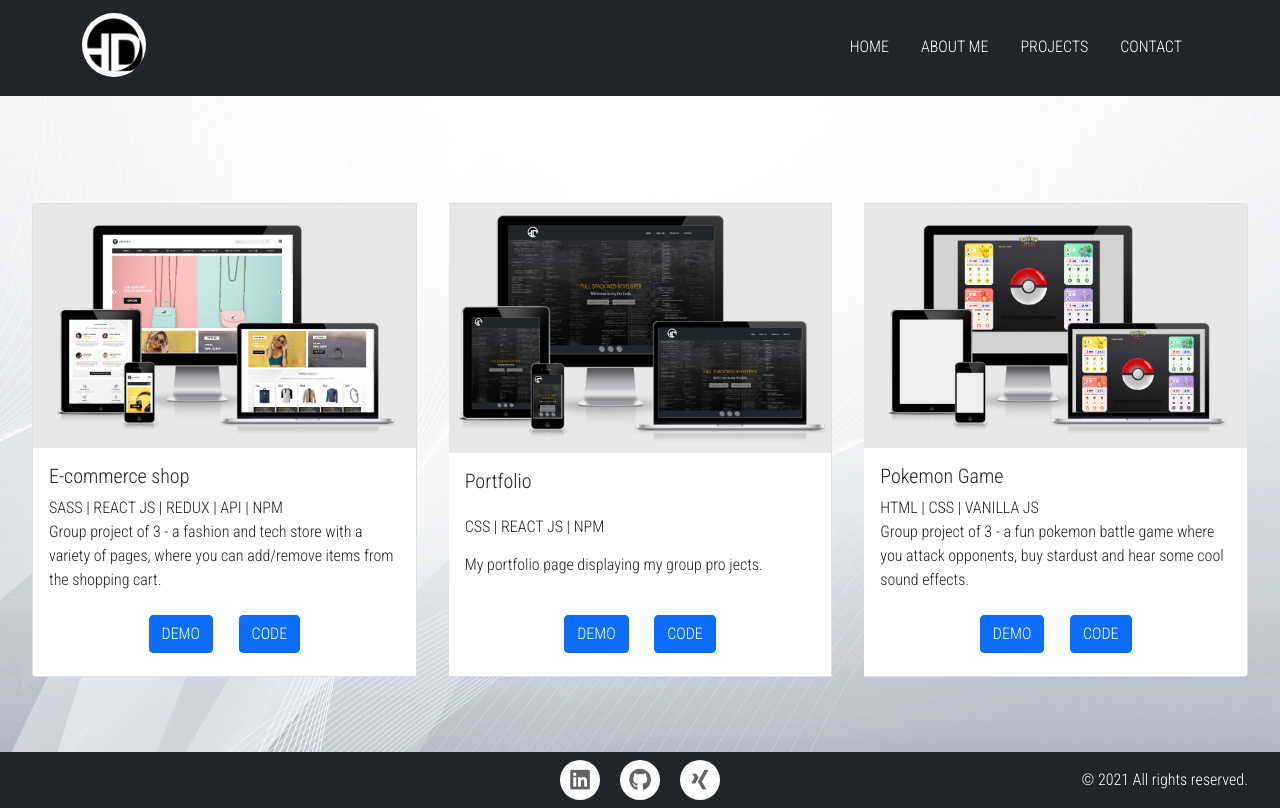
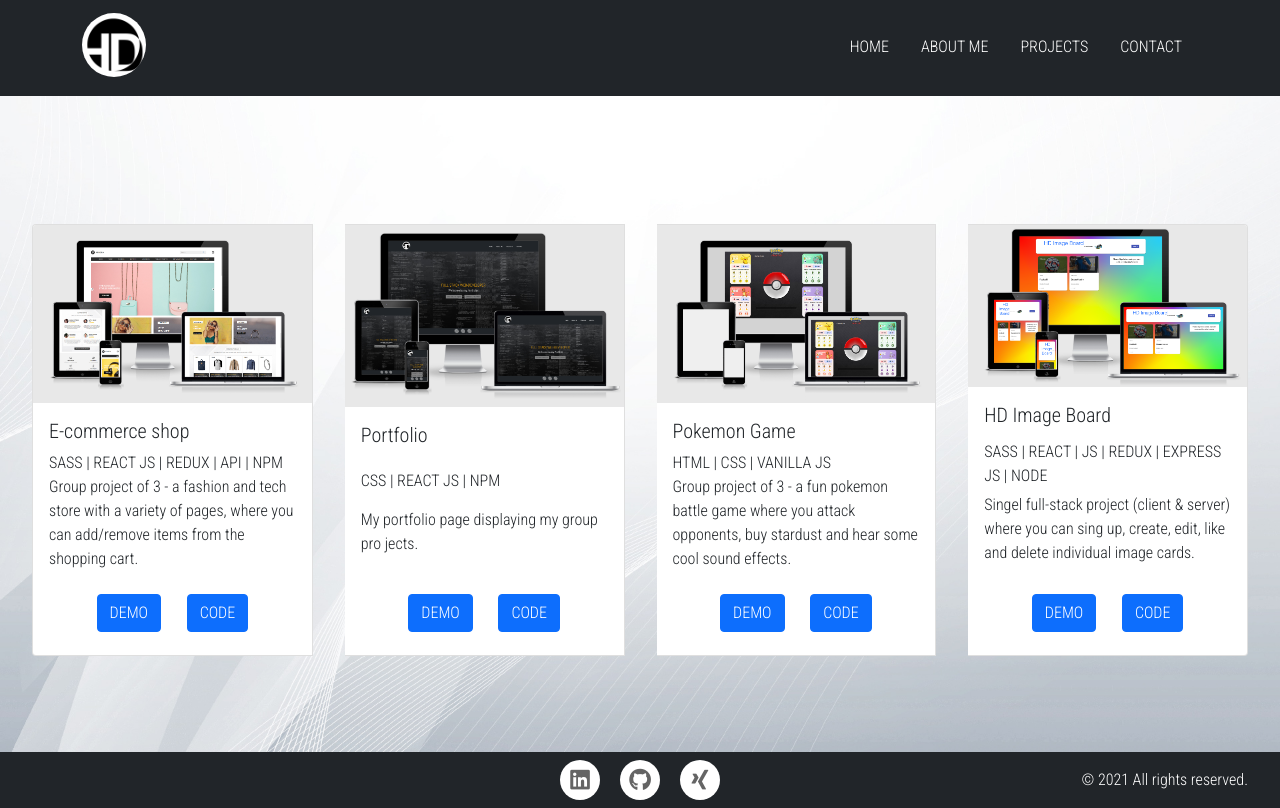
Before and after one commit to Heman-Development/Portfolio, a React (Create React App) app: page /projects in a window 1280 px wide. Built offline with nearby package versions, Linux system fonts and the light colour scheme.

Commit message:
New project added

```diff
--- a/src/components/AboutMe/AboutMe.js
+++ b/src/components/AboutMe/AboutMe.js
@@ -17,7 +17,7 @@ const AboutMe = () => {
         <div data-aos="fade-left" class="about-text go-to">
           <h3 class="dark-color">About Me</h3>
           <h6 class="theme-color lead">A Full Stack Web-Developer based in Germany</h6>
-          <p> My programming journey began 3 years ago when I learned how to program and execute different alarm systems.To go further, I decided to dive into web development in 2020. The passion and motivation, I'm attaining for this industry, are allowing me to enjoy every minute of it and driving me to learn more every day. I'm looking forward to joining a new team of motivated individuals, to demonstrate my gained skills and abilities.</p>
+          <p> My programming journey began 3 years ago when I learned how to program and execute different alarm systems.To go further, I decided to dive into web development. The passion and motivation, I'm attaining for this industry, are allowing me to enjoy every minute of it and driving me to learn more every day. I'm looking forward to joining a new team of motivated individuals, to demonstrate my gained skills and abilities.</p>
         </div>
       </div>
     </div>
--- a/src/components/Projects/Projects.js
+++ b/src/components/Projects/Projects.js
@@ -2,9 +2,10 @@ import { React, useEffect } from 'react'
 import './Projects.css'
 import Aos from "aos";
 import "aos/dist/aos.css";
-import ecommerce from '../../images/ecommerce.jpg'
-import pokemon from '../../images/pokemon-game.jpg'
-import portfolio from '../../images/portfolioView.png'
+import ecommerce from '../../images/ecommerce.jpg';
+import pokemon from '../../images/pokemon-game.jpg';
+import portfolio from '../../images/portfolioView.png';
+import hdimageboard from '../../images/hd-imageboard.png';
 
 const Projects = () => {
   useEffect(() => {
@@ -53,6 +54,20 @@ const Projects = () => {
 
           </div>
         </div>
+        <div data-aos="fade-up" data-aos-delay="500" class="card">
+          <img src={hdimageboard} class="card-img-top" alt="hdimageboard" />
+          <div class="card-body">
+            <h5 class="card-title">HD Image Board</h5>
+            <span>SASS | REACT | JS | REDUX | EXPRESS JS | NODE </span>
+            <p class="card-text">Singel full-stack project (client & server) where you can sing up, create, edit, like and delete individual image cards.</p>
+
+            <div className="btn">
+              <a href="https://hd-imageboard.netlify.app" class="btn btn-primary" target="_blank" rel="noreferrer">DEMO</a>
+              <a href="https://github.com/Heman-Development/HD-Image_Board" class="btn btn-primary" target="_blank" rel="noreferrer">CODE</a>
+            </div>
+
+          </div>
+        </div>
       </div>
       </div>
   )
```
Also changed, not shown: src/images/hd-imageboard.png (added).
